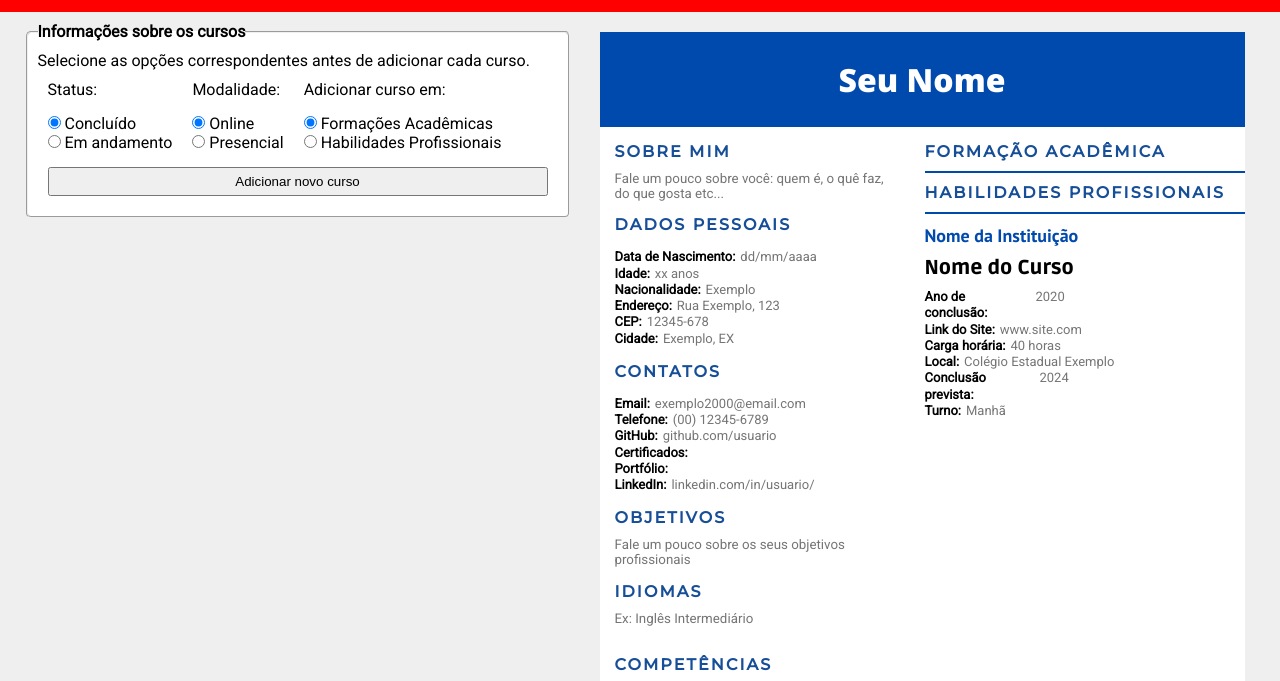
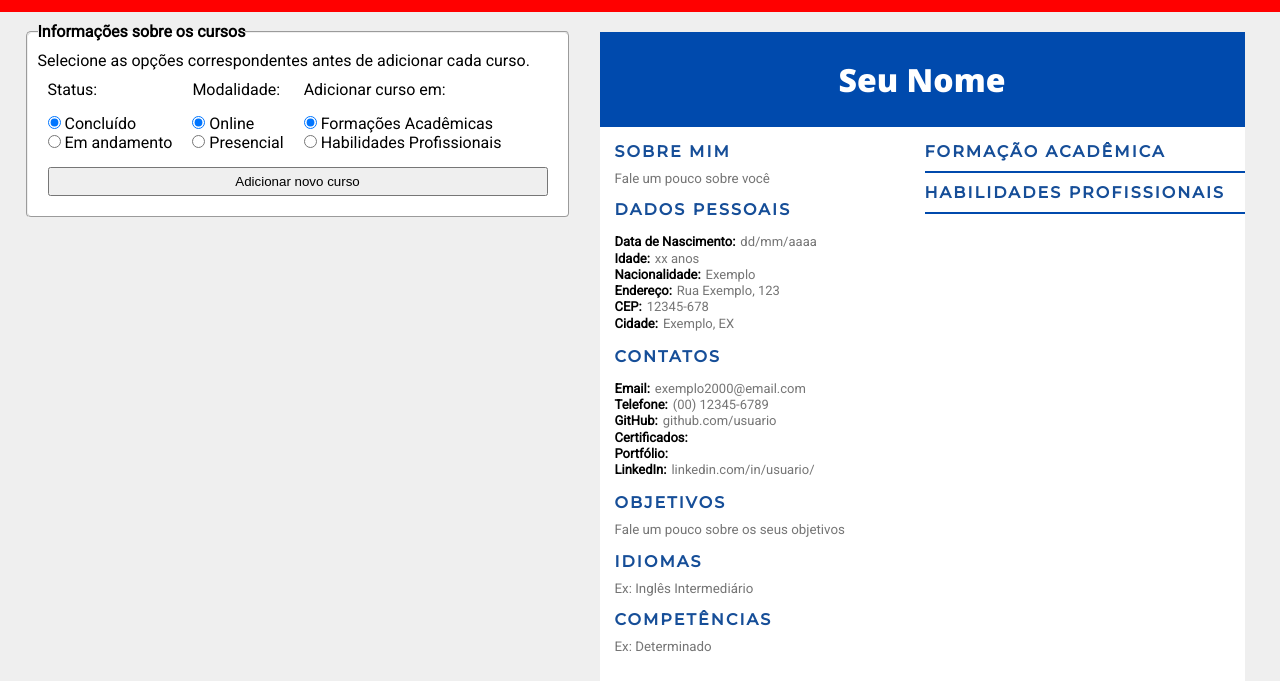
Before and after one commit to riandeoliveira/construtor-de-curriculos, a plain HTML site: page index.html in a window 1280 px wide. Shown: the part 99-780 px from the top of the page. Drawn offline with nearby package versions, Linux system fonts and the light colour scheme.

Commit message:
Update index.html

```diff
--- a/index.html
+++ b/index.html
@@ -64,8 +64,7 @@
                     <section>
                         <h2 class="titles">SOBRE MIM</h2>
                         <span>
-                            <textarea class="edit-paragraphs"
-                                placeholder="Fale um pouco sobre você: quem é, o quê faz, do que gosta etc..."
+                            <textarea rows="1" class="edit-paragraphs" placeholder="Fale um pouco sobre você"
                                 spellcheck="false" title="Clique aqui para falar sobre você"
                                 oninput="formatTextarea(this)"></textarea>
                         </span>
@@ -150,8 +149,8 @@
                     <section>
                         <h2 class="titles">OBJETIVOS</h2>
                         <span>
-                            <textarea class="edit-paragraphs"
-                                placeholder="Fale um pouco sobre os seus objetivos profissionais" spellcheck="false"
+                            <textarea rows="1" class="edit-paragraphs"
+                                placeholder="Fale um pouco sobre os seus objetivos" spellcheck="false"
                                 title="Clique aqui para falar sobre os seus objetivos"
                                 oninput="formatTextarea(this)"></textarea>
                         </span>
@@ -159,7 +158,7 @@
                     <section>
                         <h2 class="titles">IDIOMAS</h2>
                         <span>
-                            <textarea class="edit-skills-lists" placeholder="Ex: Inglês Intermediário"
+                            <textarea rows="1" class="edit-skills-lists" placeholder="Ex: Inglês Intermediário"
                                 spellcheck="false" title="Clique aqui para adicionar seus idiomas"
                                 oninput="formatTextarea(this)"></textarea>
                         </span>
@@ -167,8 +166,8 @@
                     <section>
                         <h2 class="titles">COMPETÊNCIAS</h2>
                         <span>
-                            <textarea class="edit-skills-lists" placeholder="Ex: Determinado" spellcheck="false"
-                                title="Clique aqui para adicionar suas competências"
+                            <textarea rows="1" class="edit-skills-lists" placeholder="Ex: Determinado"
+                                spellcheck="false" title="Clique aqui para adicionar suas competências"
                                 oninput="formatTextarea(this)"></textarea>
                         </span>
                     </section>
@@ -177,49 +176,60 @@
                     <section>
                         <h2 class="titles">FORMAÇÃO ACADÊMICA</h2>
                         <div class="bars"></div>
+                        <div id="academicEducationArea"></div>
                     </section>
                     <section>
                         <h2 class="titles">HABILIDADES PROFISSIONAIS</h2>
                         <div class="bars"></div>
+                        <div id="professionalSkillsArea"></div>
 
 
 
 
-                        <textarea rows="1" class="titles-2"
+                        <!-- <textarea rows="1" class="titles-2"
                             oninput="formatTextarea(this)">Nome da Instituição</textarea>
-                        <textarea rows="1" class="titles-3" oninput="formatTextarea(this)">Nome do Curso</textarea>
-                        <ul>
+                        <textarea rows="1" class="titles-3" oninput="formatTextarea(this)">Nome do Curso</textarea> -->
+
+                        <!-- <ul>
                             <li>
                                 <b>Ano de conclusão:</b>
-                                <textarea class="edit-lists" placeholder="2020" spellcheck="false"></textarea>
+                                <textarea class="edit-lists" maxlength="4" placeholder="2020" spellcheck="false"
+                                    title="Digite o ano de conclusão do seu curso" style="width: 150px;"></textarea>
                             </li>
 
                             <li>
                                 <b>Link do Site:</b>
-                                <textarea class="edit-lists" placeholder="www.site.com" spellcheck="false"></textarea>
+                                <textarea class="edit-lists" maxlength="26" placeholder="www.site.com"
+                                    spellcheck="false" title="Digite o link do site de onde você fez seu curso"
+                                    style="width: 185px;"></textarea>
                             </li>
 
                             <li>
                                 <b>Carga horária:</b>
-                                <textarea class="edit-lists" placeholder="40 horas" spellcheck="false"></textarea>
+                                <textarea class="edit-lists" maxlength="10" placeholder="40 horas" spellcheck="false"
+                                    title="Digite a carga horária do seu curso" style="width: 175px;"></textarea>
                             </li>
 
                             <li>
                                 <b>Local:</b>
-                                <textarea class="edit-lists" placeholder="Colégio Estadual Exemplo"
-                                    spellcheck="false"></textarea>
+                                <textarea class="edit-lists" maxlength="31" placeholder="Colégio Estadual Exemplo"
+                                    spellcheck="false" title="Digite o local onde você fez o seu curso"
+                                    style="width: 278px;"></textarea>
                             </li>
 
                             <li>
                                 <b>Conclusão prevista:</b>
-                                <textarea class="edit-lists" placeholder="2024" spellcheck="false"></textarea>
+                                <textarea class="edit-lists" maxlength="4" placeholder="2024" spellcheck="false"
+                                    title="Digite em que ano o seu curso irá ser finalizado"
+                                    style="width: 140px;"></textarea>
                             </li>
 
                             <li>
                                 <b>Turno:</b>
-                                <textarea class="edit-lists" placeholder="Manhã" spellcheck="false"></textarea>
+                                <textarea class="edit-lists" maxlength="5" placeholder="Manhã" spellcheck="false"
+                                    title="Digite o turno do seu curso" style="width: 276px;"></textarea>
                             </li>
-                        </ul>
+                        </ul> -->
 
 
 
```
